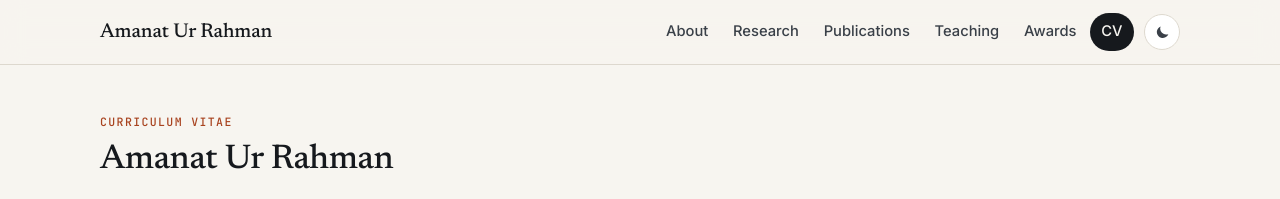
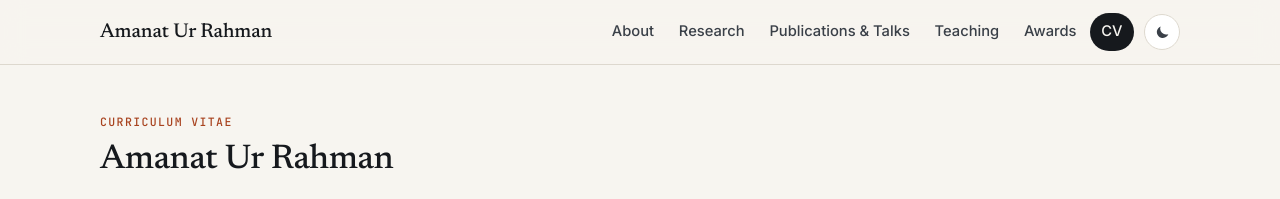
Before and after one commit to amanat-rahman/amanat-rahman.github.io, a Jekyll site: the page built from cv.html, in a window 1280 px wide. Shown: the top 199 px of the page. Built offline with Jekyll 4.4.1, drawn with Linux system fonts in a browser that asks for light colours; some of the changed text lies outside the part shown.

Commit message:
Rename nav item to Publications & Talks; show a bare link on the CV page
Co-Authored-By: Claude Opus 5 <noreply@anthropic.com>
Claude-Session: https://claude.ai/code/session_012gzcHSSbTY5Xckd1ycFgL5

```diff
--- a/_config.yml
+++ b/_config.yml
@@ -15,7 +15,7 @@ nav:
     url: /
   - title: Research
     url: /research/
-  - title: Publications
+  - title: Publications & Talks
     url: /publications/
   - title: Teaching
     url: /teaching/
--- a/assets/css/style.css
+++ b/assets/css/style.css
@@ -331,6 +331,8 @@ a.email:hover { color: var(--accent); }
 .cv-toc { display: flex; flex-wrap: wrap; gap: .4rem; margin-top: 1.4rem; }
 .cv-toc a { font-size: .82rem; font-weight: 500; text-decoration: none; padding: .35rem .75rem; border-radius: 999px; border: 1px solid var(--line); color: var(--ink-2); background: var(--surface); }
 .cv-toc a:hover { border-color: var(--accent); color: var(--accent); }
+.cv-link { font-family: var(--font-mono); font-size: .9rem; }
+.cv-link a { color: var(--accent); text-decoration-color: color-mix(in srgb, var(--accent) 45%, transparent); }
 .cv-prepared { color: var(--ink-2); font-size: .95rem; margin-bottom: .6rem; max-width: 80ch; }
 
 /* Footer ----------------------------------------------------------------- */
--- a/cv.html
+++ b/cv.html
@@ -181,5 +181,5 @@ description: Curriculum vitae of Amanat Ur Rahman. Education, research and indus
 
 <section class="section cv-section">
   {% include section-heading.html title="Publications and presentations" %}
-  <p class="entry__note">Seven publications and seven talks, posters, and seminars, listed together by year on the <a href="{{ '/publications/' | relative_url }}">publications and talks</a> page.</p>
+  <p class="cv-link"><a href="{{ '/publications/' | relative_url }}">{{ site.url }}/publications/</a></p>
 </section>
--- a/publications.html
+++ b/publications.html
@@ -1,6 +1,6 @@
 ---
 layout: default
-title: Publications
+title: Publications & Talks
 slug: publications
 description: Publications, conference talks, posters, and seminars by Amanat Ur Rahman, listed by year.
 ---
```
